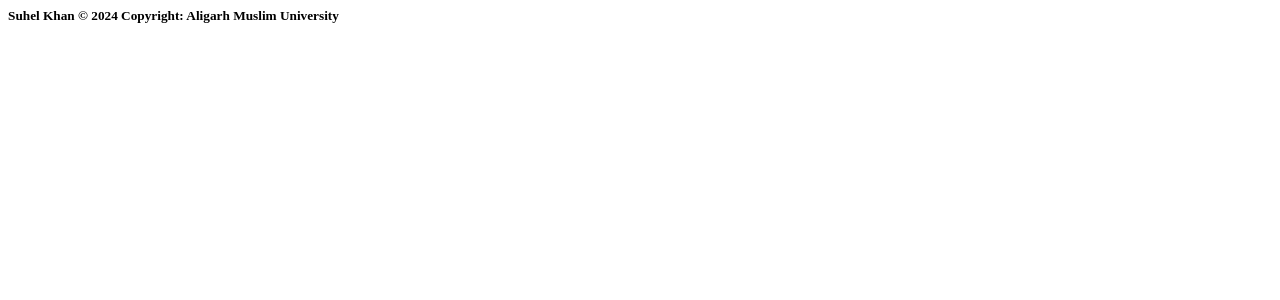
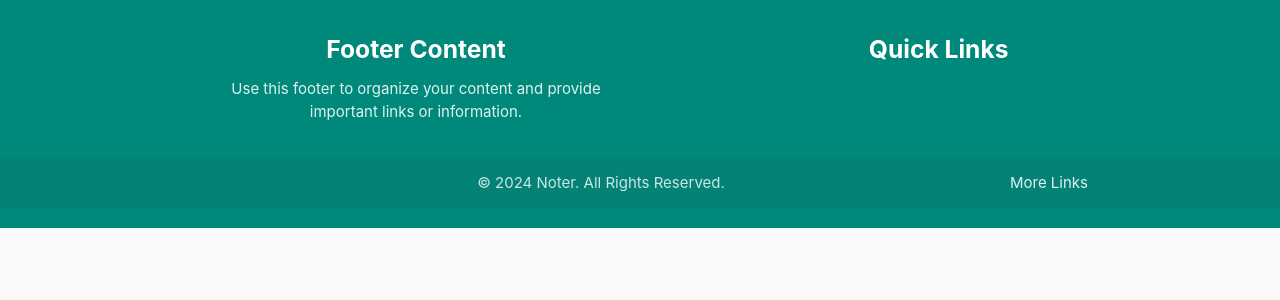
Before and after one commit to SuhelKhanCA/Noter, a PHP site: page /footer.php in a window 1280 px wide. Shown: the top 300 px of the page. Run offline with PHP 8.4, Linux system fonts and the light colour scheme.

Commit message:
add temp footer

```diff
--- a/footer.php
+++ b/footer.php
@@ -1,7 +1,105 @@
-<footer class="footer">
+<!DOCTYPE html>
+<html lang="en">
+<head>
+    <meta charset="UTF-8">
+    <meta name="viewport" content="width=device-width, initial-scale=1.0">
+    <link rel="stylesheet" href="https://cdnjs.cloudflare.com/ajax/libs/materialize/1.0.0/css/materialize.min.css">
+    <style>
+        body {
+            display: flex;
+            min-height: 100vh;
+            flex-direction: column;
+            background-color: #f9f9f9;
+        }
+
+        main {
+            flex: 1 0 auto;
+        }
+
+        footer.page-footer {
+            background-color: #00897b;
+        }
+
+        footer h5 {
+            font-weight: bold;
+        }
+
+        footer .grey-text.text-lighten-4 {
+            color: #e0f2f1 !important;
+        }
+
+        footer a.grey-text.text-lighten-4:hover {
+            color: #b2dfdb !important;
+        }
+
+        .footer-copyright {
+            background-color: #00695c;
+        }
+        .social-icons {
+            display: flex;
+            justify-content: center;
+            gap: 20px;
+            margin: 20px 0;
+        }
+
+        .social-icons a {
+            color: #555;
+            font-size: 24px;
+            transition: color 0.3s ease;
+        }
+
+        .social-icons a:hover {
+            color: #0073e6;
+        }
+
+        footer {
+            background: #2c3e50;
+            color: white;
+            text-align: center;
+            padding: 20px 0;
+        }
+        i{
+            color: #fff;
+        }
+    </style>
+</head>
+<body>
+    <!-- Footer -->
+    <footer class="page-footer">
         <div class="container">
-            <div class="university-name">
-                <h5>Suhel Khan © 2024 Copyright: Aligarh Muslim University</h5>
+            <div class="row">
+                <!-- Footer Content -->
+                <div class="col l6 s12">
+                    <h5 class="white-text">Footer Content</h5>
+                    <p class="grey-text text-lighten-4">
+                        Use this footer to organize your content and provide important links or information.
+                    </p>
+                </div>
+
+                <!-- Footer Links -->
+                <div class="col l4 offset-l2 s12">
+                    <h5 class="white-text">Quick Links</h5>
+                    <ul class="social-icons">
+                        <a href="#" target="_blank"><i class="fab fa-facebook"></i></a>
+                        <a href="#" target="_blank"><i class="fab fa-twitter"></i></a>
+                        <a href="#" target="_blank"><i class="fab fa-instagram"></i></a>
+                        <a href="#" target="_blank"><i class="fab fa-linkedin"></i></a>
+                        <a href="#" target="_blank"><i class="fab fa-youtube"></i></a>
+                        <a href="#" target="_blank"><i class="fab fa-github"></i></a>
+                    </ul>
+                </div>
             </div>
         </div>
-</footer>
+        <!-- Copyright Section -->
+        <div class="footer-copyright">
+            <div class="container">
+                © 2024 Noter. All Rights Reserved.
+                <a class="grey-text text-lighten-4 right" href="#!">More Links</a>
+            </div>
+        </div>
+    </footer>
+
+    <!-- Compiled and minified JavaScript -->
+    <script src="https://cdnjs.cloudflare.com/ajax/libs/materialize/1.0.0/js/materialize.min.js"></script>
+</body>
+</html>
```
Also changed, not shown: css/footer.css (+5 -37 lines), log-footer.php (added, +37 -0 lines).
